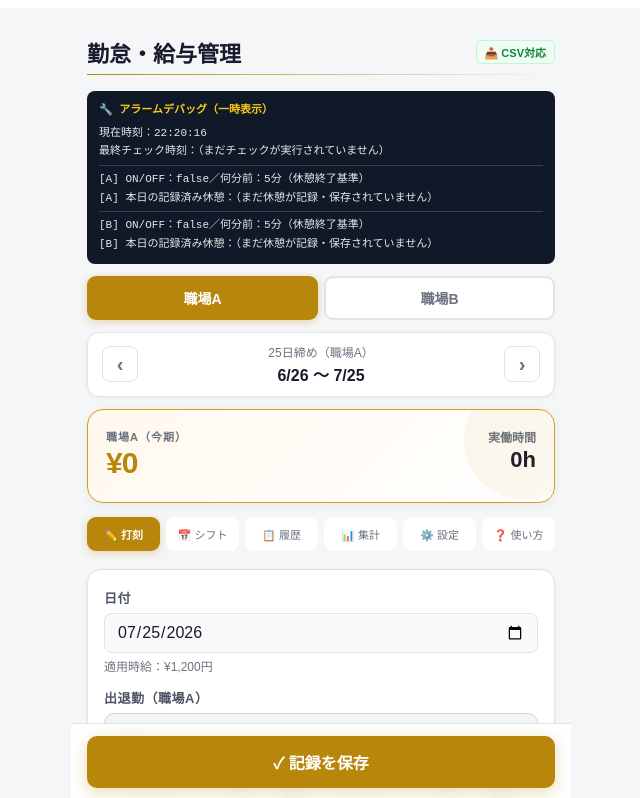
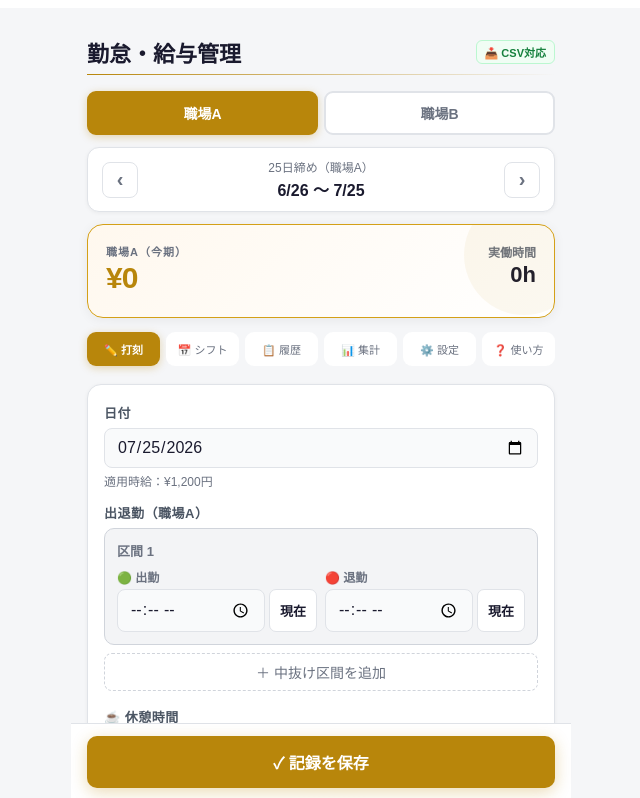
Before and after one commit to kslab-git/work-tracker, a React (Vite) app: page / in a window 1280 px wide. Shown: the top 798 px of the page, without its empty margins (319-959 px from the left). Built offline with nearby package versions, Linux system fonts and the light colour scheme.

Commit message:
アラームデバッグパネルを削除

```diff
--- a/src/App.jsx
+++ b/src/App.jsx
@@ -303,7 +303,6 @@ export default function WorkTracker() {
   const [expandedDay,setExpandedDay]=useState(null);
   const [warnings,setWarnings]=useState([]);
   const [iosGuide,setIosGuide]=useState(null); // "export" | "import" | null
-  const [alarmLastCheckAt,setAlarmLastCheckAt]=useState(null); // デバッグ表示用：アラームチェックの最終実行時刻
   const pendingActionRef=useRef(null);
   const [settingsForm,setSettingsForm]=useState(()=>JSON.parse(JSON.stringify(DEFAULT_SETTINGS)));
   const importRef=useRef();
@@ -435,7 +434,6 @@ export default function WorkTracker() {
       const today=getTodayStr();
       const now=new Date();
       const nowMin=now.getHours()*60+now.getMinutes();
-      setAlarmLastCheckAt(now); // デバッグ表示用：チェック処理が生きているかを可視化する
       for(const wp of WPS){
         const cfg=settings.workplaces[wp];
         if(!cfg?.breakAlarmEnabled) continue;
@@ -908,37 +906,6 @@ export default function WorkTracker() {
             <span style={{fontSize:11,color:"#15803d",background:"#f0fdf4",border:"1px solid #bbf7d0",borderRadius:6,padding:"3px 8px",fontWeight:600}}>📥 CSV対応</span>
           </div>
           <div style={{height:1,background:`linear-gradient(90deg,${WPC.primary},transparent)`}}/>
-        </div>
-
-        {/* 🔧 デバッグ表示（休憩前アラーム原因調査用・一時的。原因特定後に削除すること） */}
-        <div style={{background:"#111827",color:"#e5e7eb",fontFamily:"monospace",fontSize:11,lineHeight:1.7,borderRadius:8,padding:"10px 12px",marginBottom:12}}>
-          <div style={{fontWeight:700,color:"#facc15",marginBottom:4}}>🔧 アラームデバッグ（一時表示）</div>
-          <div>現在時刻：{(()=>{const n=new Date();return `${pad(n.getHours())}:${pad(n.getMinutes())}:${pad(n.getSeconds())}`;})()}</div>
-          <div>最終チェック時刻：{alarmLastCheckAt?`${pad(alarmLastCheckAt.getHours())}:${pad(alarmLastCheckAt.getMinutes())}:${pad(alarmLastCheckAt.getSeconds())}`:"（まだチェックが実行されていません）"}</div>
-          {WPS.map(wp=>{
-            const cfg=settings.workplaces[wp];
-            const today=getTodayStr();
-            const rec=records.find(r=>r.date===today);
-            const brks=rec?.[wp]?.breaks||[];
-            const minutesBefore=cfg?.breakAlarmMinutesBefore??5;
-            const validBrks=brks.filter(b=>b.in&&b.out);
-            return(
-              <div key={wp} style={{marginTop:4,paddingTop:4,borderTop:"1px solid #374151"}}>
-                <div>[{wp}] ON/OFF：{String(cfg?.breakAlarmEnabled??false)}／何分前：{minutesBefore}分（休憩終了基準）</div>
-                {validBrks.length===0&&<div>[{wp}] 本日の記録済み休憩：（まだ休憩が記録・保存されていません）</div>}
-                {validBrks.map((b,idx)=>{
-                  const endMin=toMin(b.out);
-                  const targetMin=((endMin-minutesBefore)%1440+1440)%1440;
-                  const key=`${today}_${wp}_${brks.indexOf(b)}`;
-                  return(
-                    <div key={idx}>
-                      [{wp}] 休憩{idx+1}：{b.in}〜{b.out}／次のアラーム予定：{pad(Math.floor(targetMin/60))}:{pad(targetMin%60)}／発火状況：{alarmFiredRef.current.has(key)?"発火済み":"未発火"}
-                    </div>
-                  );
-                })}
-              </div>
-            );
-          })}
         </div>
 
         {/* 職場切り替え（打刻・履歴タブ時のみ） */}
```
